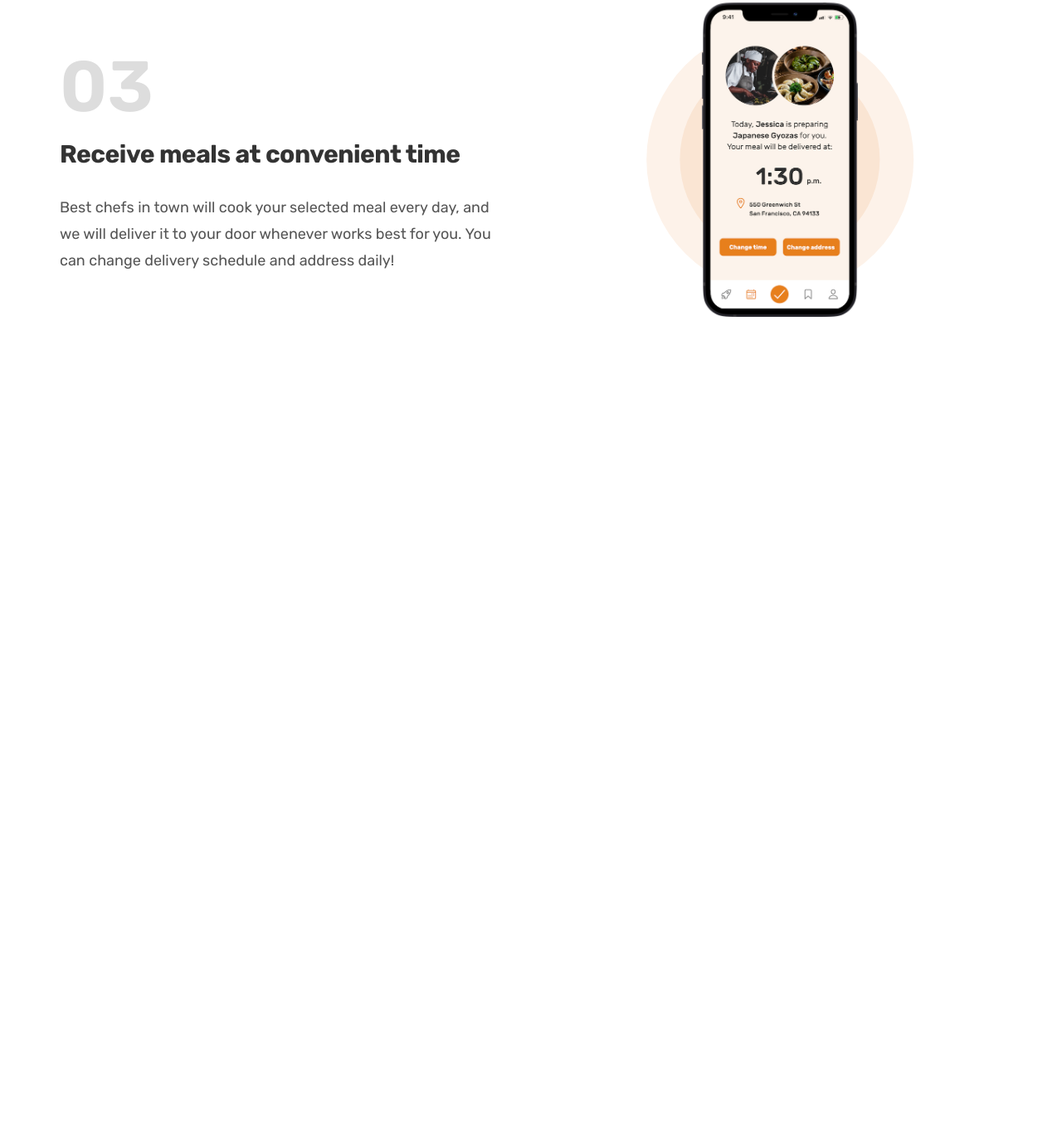
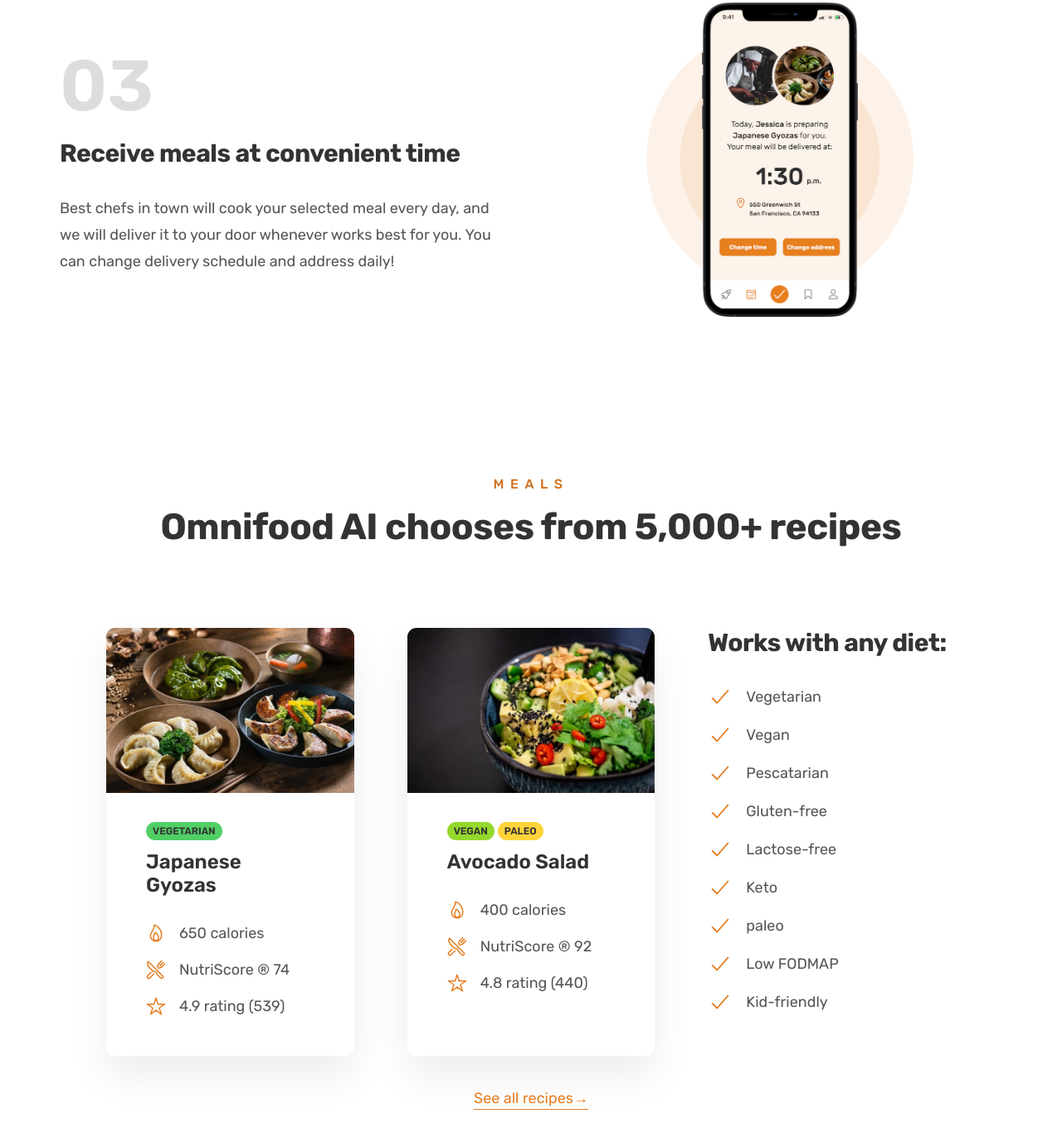
Before and after one commit to farazmrx/Omnifood, a website: page index.html in a window 1280 px wide. Shown: the part 2142-3514 px from the top of the page at 83% size. Before the commit the page ends 2620 px from the top, so only its background shows below. Drawn offline with nearby package versions, Linux system fonts and the light colour scheme.

Commit message:
Build the Meals Section

```diff
--- a/index.html
+++ b/index.html
@@ -76,7 +76,7 @@
             <!-- step 01 -->
             <div class="how__text">
                 <p class="how__text--number">01</p>
-                <h3 class="heading--tertiary u-mb-medium">Tell us what you like (and what not)</h3>
+                <h3 class="heading--tertiary">Tell us what you like (and what not)</h3>
                 <p class="how__text--description">Never again waste time thinking about what to eat! Omnifood AI will create a 100% personalized weekly meal plan just for you. It makes sure you get all the nutrients and vitamins you need, no matter what diet you follow!</p>
             </div><!-- how__text -->
 
@@ -91,14 +91,14 @@
 
             <div class="how__text">
                 <p class="how__text--number">02</p>
-                <h3 class="heading--tertiary u-mb-medium">Approve your weekly meal plan</h3>
+                <h3 class="heading--tertiary">Approve your weekly meal plan</h3>
                 <p class="how__text--description">Once per week, approve the meal plan generated for you by Omnifood AI. You can change ingredients, swap entire meals, or even add your own recipes.</p>
             </div><!-- how__text -->
 
             <!-- step 03 -->
             <div class="how__text">
                 <p class="how__text--number">03</p>
-                <h3 class="heading--tertiary u-mb-medium">Receive meals at convenient time</h3>
+                <h3 class="heading--tertiary">Receive meals at convenient time</h3>
                 <p class="how__text--description">Best chefs in town will cook your selected meal every day, and we will deliver it to your door whenever works best for you. You can change delivery schedule and address daily!</p>
             </div><!-- how__text -->
 
@@ -107,5 +107,112 @@
             </div><!-- how__img -->
         </div><!-- container -->
     </section>
+
+    <section class="meals">
+        <div class="container u-text-center">
+            <span class="subheading">Meals</span>
+            <h2 class="heading--secondary u-mb-largest">Omnifood AI chooses from 5,000+ recipes</h2>
+        </div><!-- container -->
+
+        <div class="container grid grid--3-cols u-mb-large">
+            <div class="meals__meal">
+                <img src="img/meals/meal-1.jpg" alt="meal-1" class="meals__meal--img">
+                <div class="meals__meal--content">
+                    <div class="meals__meal--tags">
+                        <span class="meals__meal--tag meals__meal--tag-vegetarian">Vegetarian</span>
+                    </div><!-- meals__meal--tags -->
+                    <p class="meals__meal--title">Japanese Gyozas</p>
+                    <ul class="meals__meal--list">
+                        <li class="meals__meal--item">
+                            <ion-icon class="meals__meal--icon" name="flame-outline"></ion-icon>
+                            <span>650 calories</span>
+                        </li>
+                        <li class="meals__meal--item">
+                            <ion-icon class="meals__meal--icon" name="restaurant-outline"></ion-icon>
+                            <span>NutriScore &reg; 74</span>
+                        </li>
+                        <li class="meals__meal--item">
+                            <ion-icon class="meals__meal--icon" name="star-outline"></ion-icon>
+                            <span>4.9 rating (539)</span>
+                        </li>
+                    </ul>
+                </div><!-- meals__meal--content -->
+            </div><!-- meals__meal -->
+
+            <div class="meals__meal">
+                <img src="img/meals/meal-2.jpg" alt="meal-2" class="meals__meal--img">
+                <div class="meals__meal--content">
+                    <div class="meals__meal--tags">
+                        <span class="meals__meal--tag meals__meal--tag-vegan">Vegan</span>
+                        <span class="meals__meal--tag meals__meal--tag-paleo">Paleo</span>
+                    </div><!-- meals__meal--tags -->
+                    <p class="meals__meal--title">Avocado Salad</p>
+                    <ul class="meals__meal--list">
+                        <li class="meals__meal--item">
+                            <ion-icon class="meals__meal--icon" name="flame-outline"></ion-icon>
+                            <span>400 calories</span>
+                        </li>
+                        <li class="meals__meal--item">
+                            <ion-icon class="meals__meal--icon" name="restaurant-outline"></ion-icon>
+                            <span>NutriScore &reg; 92</span>
+                        </li>
+                        <li class="meals__meal--item">
+                            <ion-icon class="meals__meal--icon" name="star-outline"></ion-icon>
+                            <span>4.8 rating (440)</span>
+                        </li>
+                    </ul>
+                </div><!-- meals__meal--content -->
+            </div><!-- meals__meal -->
+            <div class="meals__diets">
+                <h3 class="heading--tertiary">Works with any diet:</h3>
+                <ul class="meals__diets--list">
+                    <li class="meals__diets--item">
+                        <ion-icon class="meals__diets--icon" name="checkmark-outline"></ion-icon>
+                        <span>Vegetarian</span>
+                    </li>
+                    <li class="meals__diets--item">
+                        <ion-icon class="meals__diets--icon" name="checkmark-outline"></ion-icon>
+                        <span>Vegan</span>
+                    </li>
+                    <li class="meals__diets--item">
+                        <ion-icon class="meals__diets--icon" name="checkmark-outline"></ion-icon>
+                        <span>Pescatarian</span>
+                    </li>
+                    <li class="meals__diets--item">
+                        <ion-icon class="meals__diets--icon" name="checkmark-outline"></ion-icon>
+                        <span>Gluten-free</span>
+                    </li>
+                    <li class="meals__diets--item">
+                        <ion-icon class="meals__diets--icon" name="checkmark-outline"></ion-icon>
+                        <span>Lactose-free</span>
+                    </li>
+                    <li class="meals__diets--item">
+                        <ion-icon class="meals__diets--icon" name="checkmark-outline"></ion-icon>
+                        <span>Keto</span>
+                    </li>
+                    <li class="meals__diets--item">
+                        <ion-icon class="meals__diets--icon" name="checkmark-outline"></ion-icon>
+                        <span>paleo</span>
+                    </li>
+                    <li class="meals__diets--item">
+                        <ion-icon class="meals__diets--icon" name="checkmark-outline"></ion-icon>
+                        <span>Low FODMAP</span>
+                    </li>
+                    <li class="meals__diets--item">
+                        <ion-icon class="meals__diets--icon" name="checkmark-outline"></ion-icon>
+                        <span>Kid-friendly</span>
+                    </li>
+                </ul>
+            </div><!-- meals__diets -->
+        </div><!-- container -->
+
+        <div class="container meals__allrecipes">
+            <a href="#" class="meals__allrecipes--link">See all recipes&rarr;</a>
+        </div><!-- container meals__allrecipes -->
+    </section>
+
+
+<script type="module" src="https://unpkg.com/ionicons@5.5.2/dist/ionicons/ionicons.esm.js"></script>
+<script nomodule src="https://unpkg.com/ionicons@5.5.2/dist/ionicons/ionicons.js"></script>
 </body>
 </html>
--- a/sass/abstracts/_variable.scss
+++ b/sass/abstracts/_variable.scss
@@ -2,6 +2,12 @@
 $color-primary-dark-1: #cf711f;
 $color-primary-light-1: #fdf2e9;
 $color-primary-light-2: #fae5d3;
+
+$color-green-light-1: #51cf65;
+
+$color-lime-light-1: #94d82d;
+
+$color-yellow-light-1: #ffd43b;
 
 $color-white: #fff;
 
--- a/sass/base/_typographi.scss
+++ b/sass/base/_typographi.scss
@@ -19,6 +19,7 @@
     &--tertiary {
         font-size: 3rem;
         line-height: 1.2;
+        margin-bottom: 3.2rem;
     }
 }
 
--- /dev/null
+++ b/sass/components/_meals.scss
@@ -0,0 +1,119 @@
+.meals {
+    padding: 9.6rem;
+    &__meal {
+        box-shadow: 0 2.4rem 4.8rem rgba(0, 0, 0, 0.075);
+        border-radius: 11px;
+        overflow: hidden;
+        transition: all .4s;
+
+        &:hover {
+            transform: translateY(-1.2rem);
+            box-shadow: 0 3.2rem 6.4rem rgba(0, 0, 0, 0.06);
+        }
+
+        &--img {
+            width: 100%;
+        }
+
+        &--content {
+            padding: 3.2rem 4.8rem 4.8rem 4.8rem;
+        }
+
+        &--tags {
+            margin-bottom: 1.2rem;
+            display: flex;
+            gap: .4rem;
+        }
+
+        &--tag {
+            display: inline-block;
+            padding: .4rem .8rem;
+            font-size: 1.2rem;
+            text-transform: uppercase;
+            color: $color-gray-dark-2;
+            border-radius: 100px;
+            font-weight: 600;
+
+            &-vegetarian {
+                background-color: $color-green-light-1;
+            }
+
+            &-vegan {
+                background-color: $color-lime-light-1;
+            }
+
+            &-paleo {
+                background-color: $color-yellow-light-1;
+            }
+        }
+
+        &--title {
+            font-size: 2.4rem;
+            color: #333;
+            font-weight: 600;
+            margin-bottom: 3.2rem;
+        }
+
+        &--list {
+            display: flex;
+            flex-direction: column;
+            gap: 2rem;
+        }
+
+        &--item {
+            font-size: 1.8rem;
+            display: flex;
+            align-items: center;
+            gap: 1.6rem;
+        }
+
+        &--icon {
+            width: 2.4rem;
+            height: 2.4rem;
+            color: $color-primary;
+        }
+    }
+
+    &__diets {
+        &--list {
+            display: flex;
+            flex-direction: column;
+            gap: 1.6rem;
+        }
+
+        &--item {
+            font-size: 1.8rem;
+            display: flex;
+            align-items: center;
+            gap: 1.6rem;
+            span {
+
+            }
+        }
+
+        &--icon {
+            width: 3rem;
+            height: 3rem;
+            color: $color-primary;
+        }
+    }
+
+    &__allrecipes {
+        font-size: 1.8rem;
+        text-align: center;
+
+        &--link:link,
+        &--link:visited {
+            display: inline-block;
+            color: $color-primary;
+            border-bottom: 1px solid currentColor;
+            padding-bottom: 2px;
+            transition: all .5s;
+        }
+
+        &--link:hover {
+            color: $color-primary-dark-1;
+            border-bottom: 1px solid transparent;
+        }
+    }
+}
--- a/sass/main.scss
+++ b/sass/main.scss
@@ -11,6 +11,7 @@
 @import "components/grid";
 @import "components/hero";
 @import "components/how";
+@import "components/meals";
 
 @import "layout/footer";
 @import "layout/header";
```
Also changed, not shown: dist/style.css.
